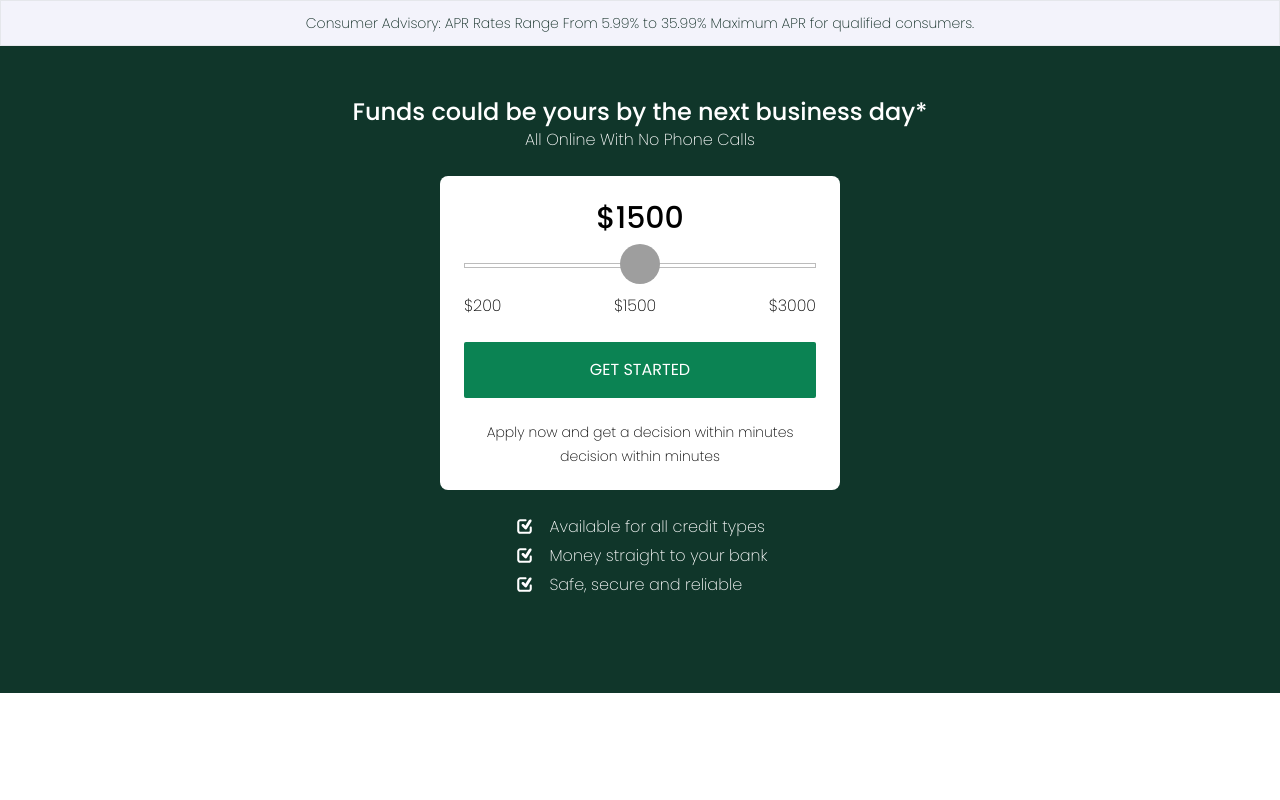
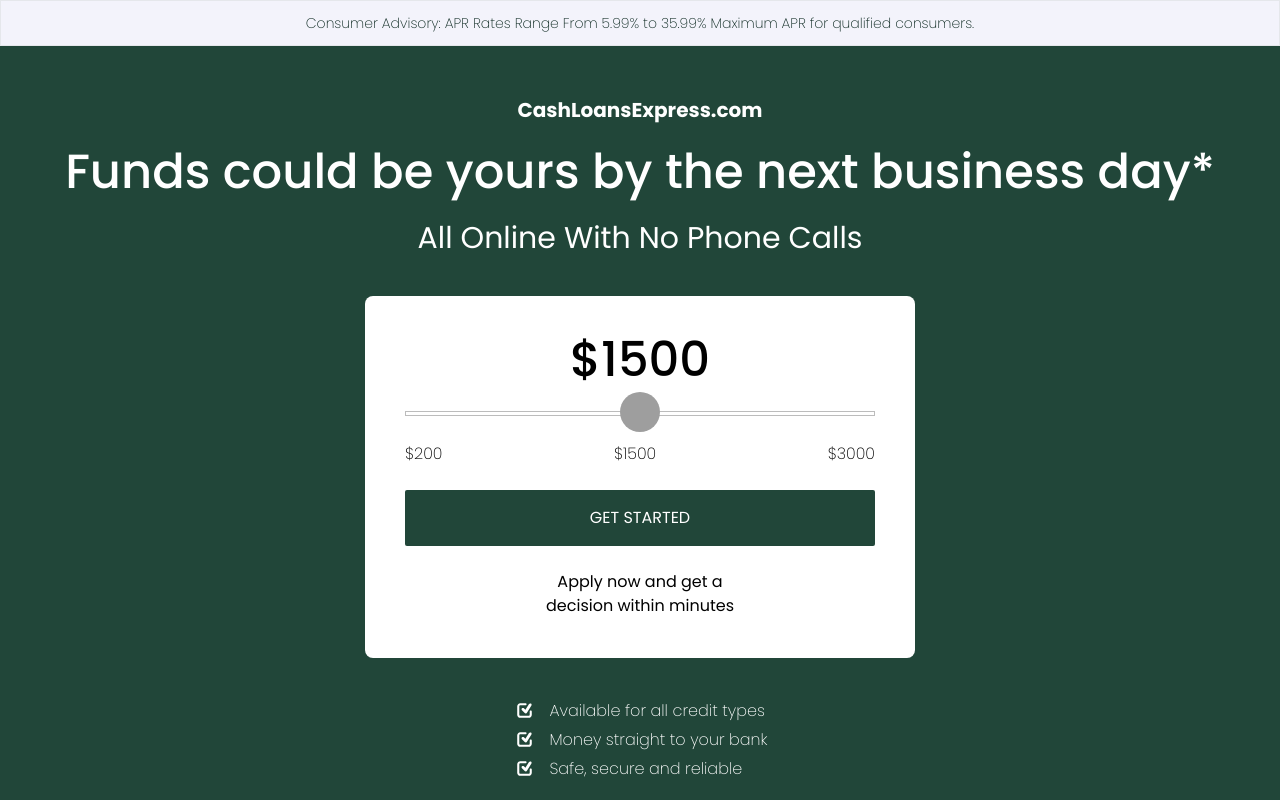
Before and after one commit to jarangit/artfusion-cash-loan-express, a Next.js app: page / in a window 1280 px wide. Shown: the top 800 px of the page. Built offline with nearby package versions, Linux system fonts and the light colour scheme.

Commit message:
improve:css

```diff
--- a/app/components/banner.tsx
+++ b/app/components/banner.tsx
@@ -3,6 +3,7 @@
 import { TiInputChecked } from "react-icons/ti";
 import Row from "./row";
 import FormBanner from "./form-banner";
+import { content } from "../content/text";
 
 type Props = {};
 
@@ -10,11 +11,12 @@
   return (
     <div className="min-h-24 bg-green-dark py-24 ">
       <div className="my-container">
-        <Column className="text-white text-center gap-6">
-          <div>
-            <div className="text-2xl font-medium">{`Funds could be yours by the next business day*`}</div>
-            <div>{`All Online With No Phone Calls`}</div>
-          </div>
+        <Column className="text-white text-center gap-10">
+          <Column className="gap-6">
+            <div className="font-bold text-xl">{content.domain}</div>
+            <div className="text-5xl font-medium">{`Funds could be yours by the next business day*`}</div>
+            <div className="text-3xl font-normal">{`All Online With No Phone Calls`}</div>
+          </Column>
           <div>
             <FormBanner />
           </div>
--- a/app/components/form-banner.tsx
+++ b/app/components/form-banner.tsx
@@ -30,9 +30,9 @@
   }, []);
 
   return (
-    <div className="bg-white rounded-lg  w-[350px] lg:w-[400px] mx-auto p-6 text-black">
+    <div className="bg-white rounded-lg  w-[350px] md:w-[550px] mx-auto p-10 text-black">
       <Column gap={6}>
-        <p className=" text-black font-medium text-3xl">${value}</p>
+        <p className=" text-black font-medium text-5xl">${value}</p>
         <input
           type="range"
           min="0"
@@ -53,10 +53,9 @@
           <ButtonGetStart />
         </div>
 
-        <Column className="text-sm">
+        <Column className="text-md font-normal max-w-[200px] mx-auto">
           <div>{`Apply now and get a
 decision within minutes`}</div>
-          <div>{`decision within minutes`}</div>
         </Column>
       </Column>
     </div>
--- a/app/components/table-lean.tsx
+++ b/app/components/table-lean.tsx
@@ -4,8 +4,8 @@
 
 const TableLean = (props: Props) => {
   return (
-    <div className="border max-w-screen overflow-y-scroll">
-      <table className="w-ful ">
+    <div className="border max-w-screen overflow-y-scroll w-full lg:overflow-hidden">
+      <table className="w-full">
         <tbody>
           <tr className="background--primary color--white font-weight--400">
             <th className="font-medium p-3 border">Loan Amount</th>
--- a/app/components/top-label.tsx
+++ b/app/components/top-label.tsx
@@ -23,16 +23,15 @@
     };
   }, []);
   return (
-    <div>
+    <div className="relative" style={{ zIndex: 10 }}>
       <div className="fixed w-full">
         <div className="bg-[#F3F3FB] border p-3 text-center text-sm w-full">
           Consumer Advisory: APR Rates Range From 5.99% to 35.99% Maximum APR
           for qualified consumers.
         </div>
         <div
-          className={` ${
-            isScrolled ? "opacity-100" : "opacity-0"
-          } border bg-white text-center p-3 font-medium transition-all`}
+          className={` ${isScrolled ? "opacity-100" : "opacity-0"
+            } border bg-white text-center p-3 font-medium transition-all z-[9999]`}
         >
           {`${content.domain}`}
         </div>
--- a/app/globals.css
+++ b/app/globals.css
@@ -27,6 +27,7 @@
   height: 10px;
   border-radius: 5px;
   outline: none;
+  z-index: 0;
 }
 
 .rangeInput::-webkit-slider-thumb {
--- a/tailwind.config.ts
+++ b/tailwind.config.ts
@@ -14,8 +14,8 @@
           "conic-gradient(from 180deg at 50% 50%, var(--tw-gradient-stops))",
       },
       colors: {
-        main: "#0b8353",
-        "green-dark": "#10362a",
+        main: "#214639",
+        "green-dark": "#214639",
       },
     },
   },
```
